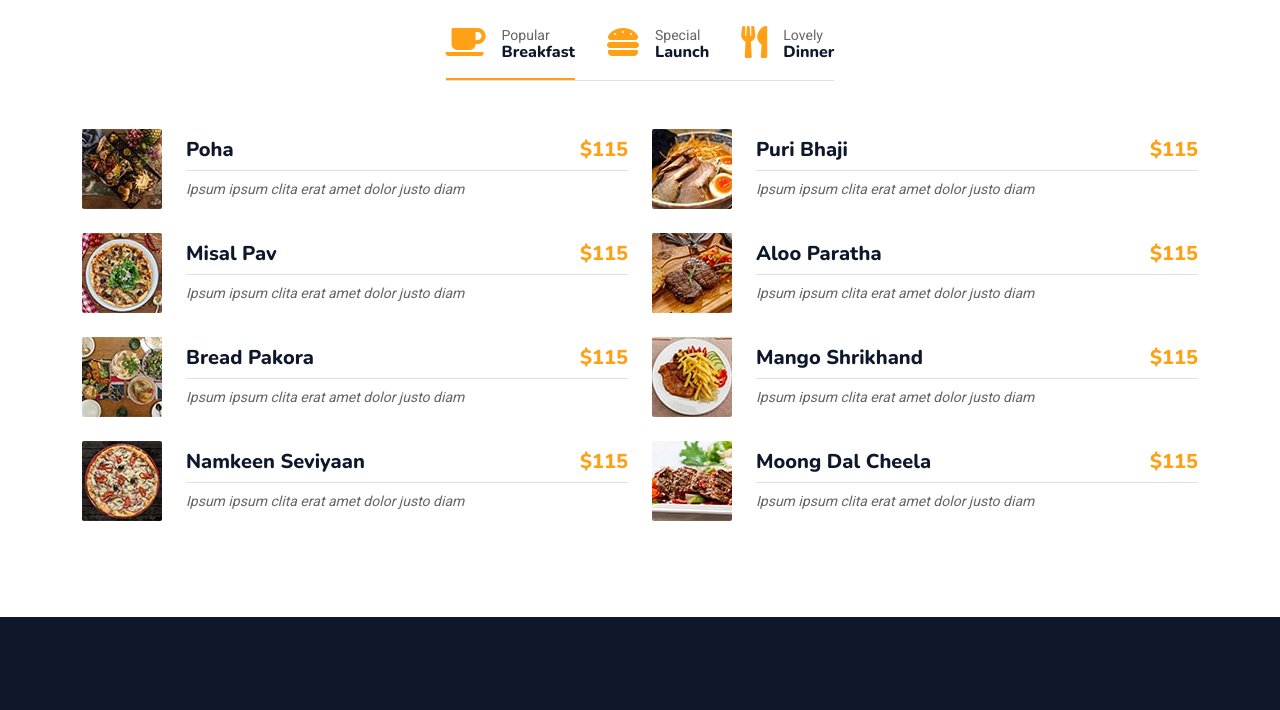
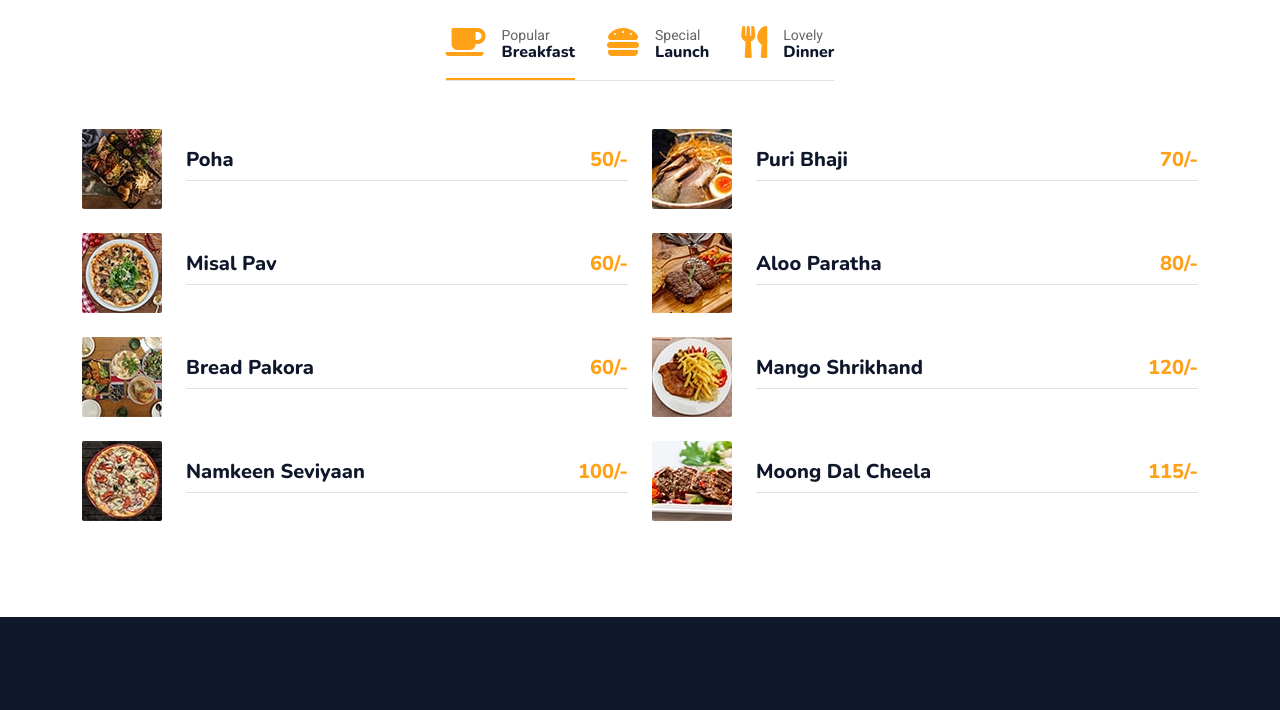
Before and after one commit to sachin59921/Tastify-Restaurant, a plain HTML site: page menu.html in a window 1280 px wide. Shown: the part 598-1308 px from the top of the page. Drawn offline with nearby package versions, Linux system fonts and the light colour scheme.

Commit message:
made changes

```diff
--- a/menu.html
+++ b/menu.html
@@ -135,9 +135,8 @@
                                         <div class="w-100 d-flex flex-column text-start ps-4">
                                             <h5 class="d-flex justify-content-between border-bottom pb-2">
                                                 <span>Poha</span>
-                                                <span class="text-primary">$115</span>
+                                                <span class="text-primary">50/-</span>
                                             </h5>
-                                            <small class="fst-italic">Ipsum ipsum clita erat amet dolor justo diam</small>
                                         </div>
                                     </div>
                                 </div>
@@ -147,9 +146,8 @@
                                         <div class="w-100 d-flex flex-column text-start ps-4">
                                             <h5 class="d-flex justify-content-between border-bottom pb-2">
                                                 <span>Puri Bhaji</span>
-                                                <span class="text-primary">$115</span>
+                                                <span class="text-primary">70/-</span>
                                             </h5>
-                                            <small class="fst-italic">Ipsum ipsum clita erat amet dolor justo diam</small>
                                         </div>
                                     </div>
                                 </div>
@@ -159,9 +157,9 @@
                                         <div class="w-100 d-flex flex-column text-start ps-4">
                                             <h5 class="d-flex justify-content-between border-bottom pb-2">
                                                 <span>Misal Pav</span>
-                                                <span class="text-primary">$115</span>
+                                                <span class="text-primary">60/-</span>
                                             </h5>
-                                            <small class="fst-italic">Ipsum ipsum clita erat amet dolor justo diam</small>
+
                                         </div>
                                     </div>
                                 </div>
@@ -171,9 +169,9 @@
                                         <div class="w-100 d-flex flex-column text-start ps-4">
                                             <h5 class="d-flex justify-content-between border-bottom pb-2">
                                                 <span>Aloo Paratha</span>
-                                                <span class="text-primary">$115</span>
+                                                <span class="text-primary">80/-</span>
                                             </h5>
-                                            <small class="fst-italic">Ipsum ipsum clita erat amet dolor justo diam</small>
+
                                         </div>
                                     </div>
                                 </div>
@@ -183,9 +181,9 @@
                                         <div class="w-100 d-flex flex-column text-start ps-4">
                                             <h5 class="d-flex justify-content-between border-bottom pb-2">
                                                 <span>Bread Pakora</span>
-                                                <span class="text-primary">$115</span>
+                                                <span class="text-primary">60/-</span>
                                             </h5>
-                                            <small class="fst-italic">Ipsum ipsum clita erat amet dolor justo diam</small>
+
                                         </div>
                                     </div>
                                 </div>
@@ -195,9 +193,9 @@
                                         <div class="w-100 d-flex flex-column text-start ps-4">
                                             <h5 class="d-flex justify-content-between border-bottom pb-2">
                                                 <span>Mango Shrikhand</span>
-                                                <span class="text-primary">$115</span>
+                                                <span class="text-primary">120/-</span>
                                             </h5>
-                                            <small class="fst-italic">Ipsum ipsum clita erat amet dolor justo diam</small>
+
                                         </div>
                                     </div>
                                 </div>
@@ -207,9 +205,9 @@
                                         <div class="w-100 d-flex flex-column text-start ps-4">
                                             <h5 class="d-flex justify-content-between border-bottom pb-2">
                                                 <span>Namkeen Seviyaan</span>
-                                                <span class="text-primary">$115</span>
+                                                <span class="text-primary">100/-</span>
                                             </h5>
-                                            <small class="fst-italic">Ipsum ipsum clita erat amet dolor justo diam</small>
+
                                         </div>
                                     </div>
                                 </div>
@@ -219,9 +217,9 @@
                                         <div class="w-100 d-flex flex-column text-start ps-4">
                                             <h5 class="d-flex justify-content-between border-bottom pb-2">
                                                 <span>Moong Dal Cheela</span>
-                                                <span class="text-primary">$115</span>
+                                                <span class="text-primary">115/-</span>
                                             </h5>
-                                            <small class="fst-italic">Ipsum ipsum clita erat amet dolor justo diam</small>
+
                                         </div>
                                     </div>
                                 </div>
@@ -237,7 +235,7 @@
                                                 <span>Chicken Burger</span>
                                                 <span class="text-primary">$115</span>
                                             </h5>
-                                            <small class="fst-italic">Ipsum ipsum clita erat amet dolor justo diam</small>
+
                                         </div>
                                     </div>
                                 </div>
@@ -249,7 +247,7 @@
                                                 <span>Chicken Burger</span>
                                                 <span class="text-primary">$115</span>
                                             </h5>
-                                            <small class="fst-italic">Ipsum ipsum clita erat amet dolor justo diam</small>
+
                                         </div>
                                     </div>
                                 </div>
@@ -261,7 +259,7 @@
                                                 <span>Chicken Burger</span>
                                                 <span class="text-primary">$115</span>
                                             </h5>
-                                            <small class="fst-italic">Ipsum ipsum clita erat amet dolor justo diam</small>
+
                                         </div>
                                     </div>
                                 </div>
@@ -273,7 +271,7 @@
                                                 <span>Chicken Burger</span>
                                                 <span class="text-primary">$115</span>
                                             </h5>
-                                            <small class="fst-italic">Ipsum ipsum clita erat amet dolor justo diam</small>
+
                                         </div>
                                     </div>
                                 </div>
@@ -285,7 +283,7 @@
                                                 <span>Chicken Burger</span>
                                                 <span class="text-primary">$115</span>
                                             </h5>
-                                            <small class="fst-italic">Ipsum ipsum clita erat amet dolor justo diam</small>
+
                                         </div>
                                     </div>
                                 </div>
@@ -297,7 +295,7 @@
                                                 <span>Chicken Burger</span>
                                                 <span class="text-primary">$115</span>
                                             </h5>
-                                            <small class="fst-italic">Ipsum ipsum clita erat amet dolor justo diam</small>
+
                                         </div>
                                     </div>
                                 </div>
@@ -309,7 +307,7 @@
                                                 <span>Chicken Burger</span>
                                                 <span class="text-primary">$115</span>
                                             </h5>
-                                            <small class="fst-italic">Ipsum ipsum clita erat amet dolor justo diam</small>
+
                                         </div>
                                     </div>
                                 </div>
@@ -321,7 +319,7 @@
                                                 <span>Chicken Burger</span>
                                                 <span class="text-primary">$115</span>
                                             </h5>
-                                            <small class="fst-italic">Ipsum ipsum clita erat amet dolor justo diam</small>
+
                                         </div>
                                     </div>
                                 </div>
@@ -337,7 +335,7 @@
                                                 <span>Chicken Burger</span>
                                                 <span class="text-primary">$115</span>
                                             </h5>
-                                            <small class="fst-italic">Ipsum ipsum clita erat amet dolor justo diam</small>
+
                                         </div>
                                     </div>
                                 </div>
@@ -349,7 +347,7 @@
                                                 <span>Chicken Burger</span>
                                                 <span class="text-primary">$115</span>
                                             </h5>
-                                            <small class="fst-italic">Ipsum ipsum clita erat amet dolor justo diam</small>
+
                                         </div>
                                     </div>
                                 </div>
@@ -361,7 +359,7 @@
                                                 <span>Chicken Burger</span>
                                                 <span class="text-primary">$115</span>
                                             </h5>
-                                            <small class="fst-italic">Ipsum ipsum clita erat amet dolor justo diam</small>
+
                                         </div>
                                     </div>
                                 </div>
@@ -373,7 +371,7 @@
                                                 <span>Chicken Burger</span>
                                                 <span class="text-primary">$115</span>
                                             </h5>
-                                            <small class="fst-italic">Ipsum ipsum clita erat amet dolor justo diam</small>
+
                                         </div>
                                     </div>
                                 </div>
@@ -385,7 +383,7 @@
                                                 <span>Chicken Burger</span>
                                                 <span class="text-primary">$115</span>
                                             </h5>
-                                            <small class="fst-italic">Ipsum ipsum clita erat amet dolor justo diam</small>
+
                                         </div>
                                     </div>
                                 </div>
@@ -397,7 +395,7 @@
                                                 <span>Chicken Burger</span>
                                                 <span class="text-primary">$115</span>
                                             </h5>
-                                            <small class="fst-italic">Ipsum ipsum clita erat amet dolor justo diam</small>
+
                                         </div>
                                     </div>
                                 </div>
@@ -409,7 +407,7 @@
                                                 <span>Chicken Burger</span>
                                                 <span class="text-primary">$115</span>
                                             </h5>
-                                            <small class="fst-italic">Ipsum ipsum clita erat amet dolor justo diam</small>
+
                                         </div>
                                     </div>
                                 </div>
@@ -421,7 +419,7 @@
                                                 <span>Chicken Burger</span>
                                                 <span class="text-primary">$115</span>
                                             </h5>
-                                            <small class="fst-italic">Ipsum ipsum clita erat amet dolor justo diam</small>
+
                                         </div>
                                     </div>
                                 </div>
```
